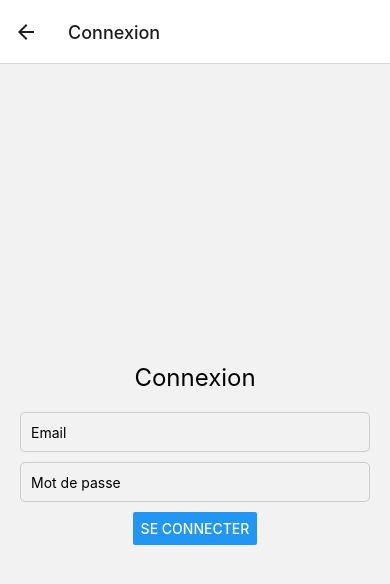
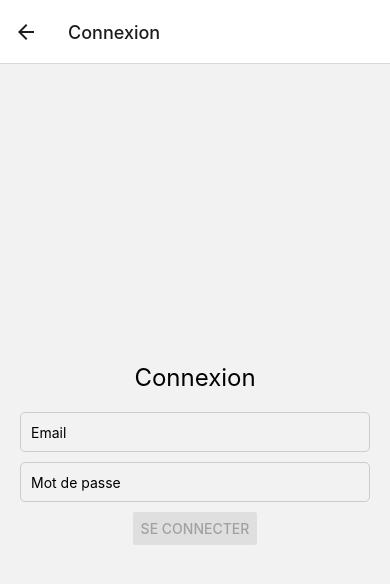
Before and after one commit to ericnoel92/my-new-project, a React Native app: screen /Connexion in a window 390 px wide. Shown: the top 584 px of the page. Built offline with nearby package versions, Linux system fonts and the light colour scheme.

Commit message:
correction

```diff
--- a/src/pages/Connexion.jsx
+++ b/src/pages/Connexion.jsx
@@ -8,11 +8,17 @@ const ConnexionPage = () => {
   const navigation = useNavigation();
 
   const handleSubmit = () => {
-    // Ici, vous pouvez ajouter la logique de connexion
-    console.log('Tentative de connexion avec les informations suivantes :', { email, motDePasse });
+    // Vérifier si tous les champs sont remplis
+    if (email && motDePasse) {
+      // Ici, vous pouvez ajouter la logique de connexion
+      console.log('Tentative de connexion avec les informations suivantes :', { email, motDePasse });
 
-    // Après la connexion réussie, rediriger vers la page HomePage
-    navigation.navigate('HomePage');
+      // Après la connexion réussie, rediriger vers la page HomePage
+      navigation.navigate('HomePage');
+    } else {
+      // Afficher un message d'erreur ou une alerte indiquant que tous les champs doivent être remplis
+      alert('Veuillez remplir tous les champs');
+    }
   };
 
   return (
@@ -32,7 +38,7 @@ const ConnexionPage = () => {
         onChangeText={setMotDePasse}
         secureTextEntry
       />
-      <Button title="Se connecter" onPress={handleSubmit} />
+      <Button title="Se connecter" onPress={handleSubmit} disabled={!email || !motDePasse} />
     </View>
   );
 };
--- a/src/pages/Inscription.jsx
+++ b/src/pages/Inscription.jsx
@@ -1,5 +1,5 @@
 import React, { useState } from 'react';
-import { View, Text, TextInput, Button, StyleSheet } from 'react-native';
+import { View, Text, TextInput, Button, StyleSheet, } from 'react-native';
 import { useNavigation } from '@react-navigation/native';
 
 const InscriptionPage = () => {
@@ -10,11 +10,17 @@ const InscriptionPage = () => {
   const navigation = useNavigation();
 
   const handleSubmit = () => {
-    // Ici, vous pouvez ajouter la logique pour envoyer les données à votre API PHP avec Axios
-    console.log('Envoyer les données au serveur:', { nom, prenom, email, motDePasse });
+    // Vérifier si tous les champs sont remplis
+    if (nom && prenom && email && motDePasse) {
+      // Ici, vous pouvez ajouter la logique pour envoyer les données à votre API PHP avec Axios
+      console.log('Envoyer les données au serveur:', { nom, prenom, email, motDePasse });
 
-    // Après avoir envoyé les données avec succès, rediriger vers HomePage
-    navigation.navigate('Connexion');
+      // Après avoir envoyé les données avec succès, rediriger vers ConnexionPage
+      navigation.navigate('Connexion');
+    } else {
+      // Afficher un message d'erreur ou une alerte indiquant que tous les champs doivent être remplis
+      alert('Veuillez remplir tous les champs');
+    }
   };
 
   return (
@@ -46,7 +52,7 @@ const InscriptionPage = () => {
         onChangeText={setMotDePasse}
         secureTextEntry
       />
-      <Button title="S'inscrire" onPress={handleSubmit} />
+      <Button title="S'inscrire" onPress={handleSubmit} disabled={!nom || !prenom || !email || !motDePasse} />
     </View>
   );
 };
```
